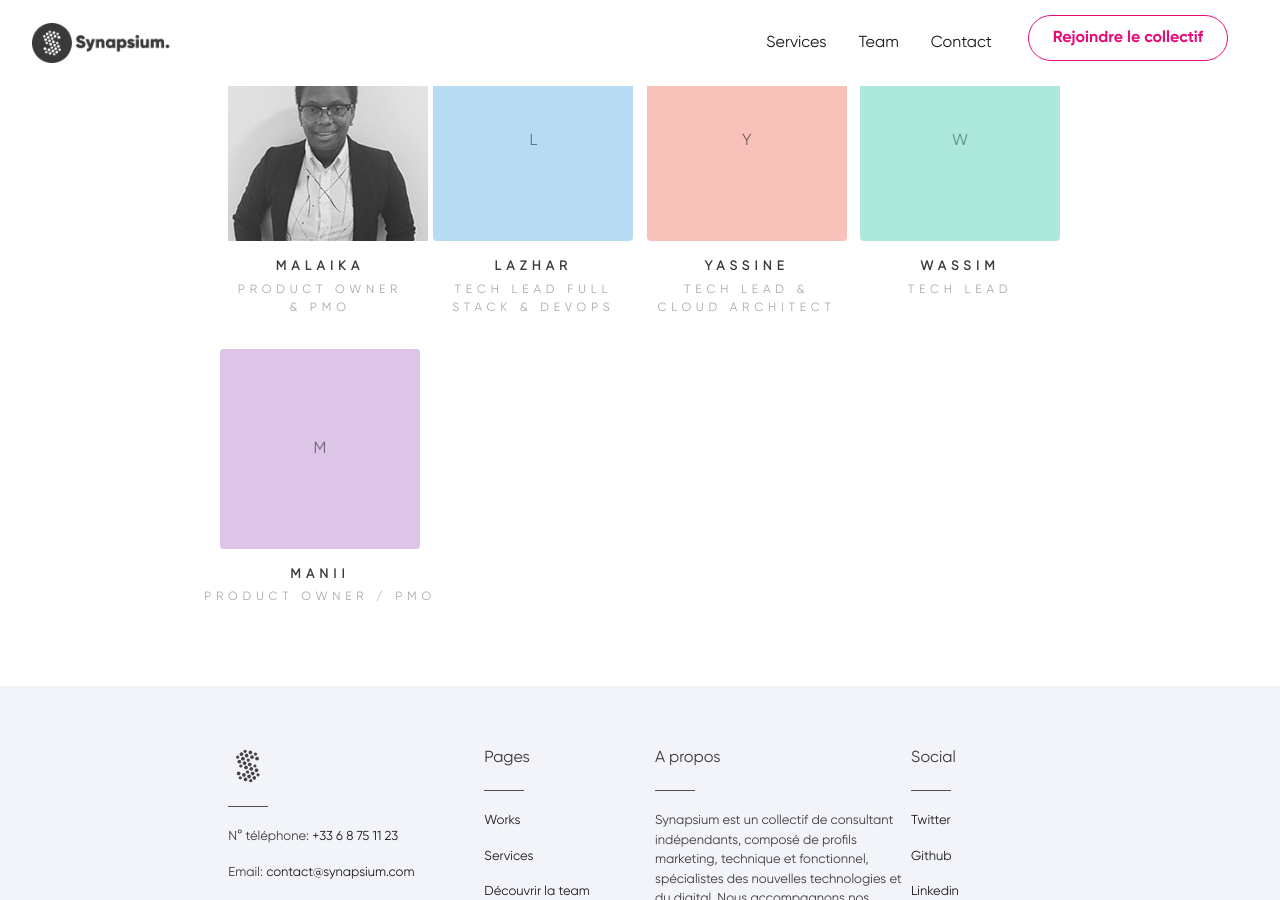
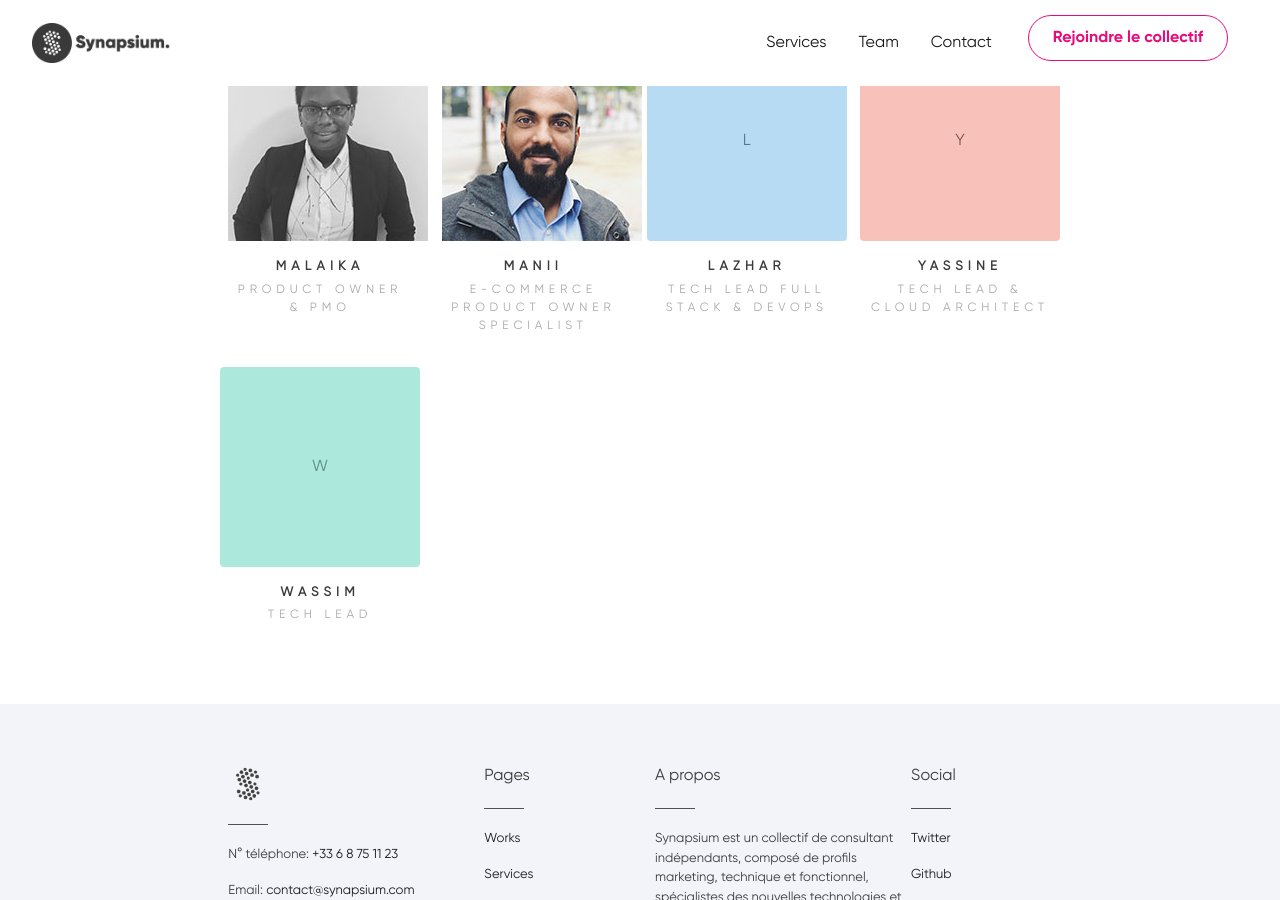
Before and after one commit to Synapsium/synapsium.github.io, a Jekyll site: the page built from pages/team.html, in a window 1280 px wide and 900 px high, scrolled down 1411 px. Built offline with Jekyll 4.4.1, drawn with Linux system fonts in a browser that asks for light colours; nearby versions of some CDN libraries.

```diff
--- /dev/null
+++ b/_includes/chatbot.html
@@ -0,0 +1,3 @@
+<!-- Start of HubSpot Embed Code -->
+<script type="text/javascript" id="hs-script-loader" async defer src="//js.hs-scripts.com/5992494.js"></script>
+<!-- End of HubSpot Embed Code -->
--- a/_layouts/default_no_footer.html
+++ b/_layouts/default_no_footer.html
@@ -2,6 +2,7 @@
 <html lang="{{ page.lang | default: site.lang | default: 'fr' }}">
 
   {% include head.html %}
+  {% include chatbot.html %}
 
   <body>
     {% include {{ page.header | default: 'header.html' }} %}
--- a/pages/team.html
+++ b/pages/team.html
@@ -126,6 +126,15 @@
                     Product Owner & PMO
                 </div>
             </div>
+            <div class="col-sm-2 profil">
+                <img src="/assets/trombi/manii.jpg" alt="Manii Nadarasa">
+                <div class="name">
+                    Manii
+                </div>
+                <div class="description">
+                    E-commerce Product Owner specialist
+                </div>
+            </div>
             <div class="col-sm-2 profil d-flex flex-column align-items-center">
                 <div class="d-flex rounded align-items-center justify-content-center mb-3" style="width:200px; height: 200px; background: #b7dbf3; text-transform: uppercase; color: #59768a">
                     L
@@ -148,7 +157,9 @@
                     Tech lead & Cloud architect
                 </div>
             </div>
-            <div class="col-sm-2 profil d-flex flex-column align-items-center">
+        </div>
+        <div class="row">
+            <div class="col-sm-6 profil d-flex flex-column align-items-center">
                 <div class="d-flex rounded align-items-center justify-content-center mb-3" style="width:200px; height: 200px; background: #ace8dc; text-transform: uppercase; color: #5f8d84">
                     W
                 </div>
@@ -160,18 +171,5 @@
                 </div>
             </div>
         </div>
-        <div class="row">
-            <div class="col-sm-6 profil d-flex flex-column align-items-center">
-                <div class="d-flex rounded align-items-center justify-content-center mb-3" style="width:200px; height: 200px; background: #ddc5e7; text-transform: uppercase; color: #766080">
-                    M
-                </div>
-                <div class="name">
-                    Manii
-                </div>
-                <div class="description">
-                    Product Owner / PMO
-                </div>
-            </div>
-        </div>
     </div>
 </div>
```
Also changed, not shown: assets/trombi/manii.jpg (added).
